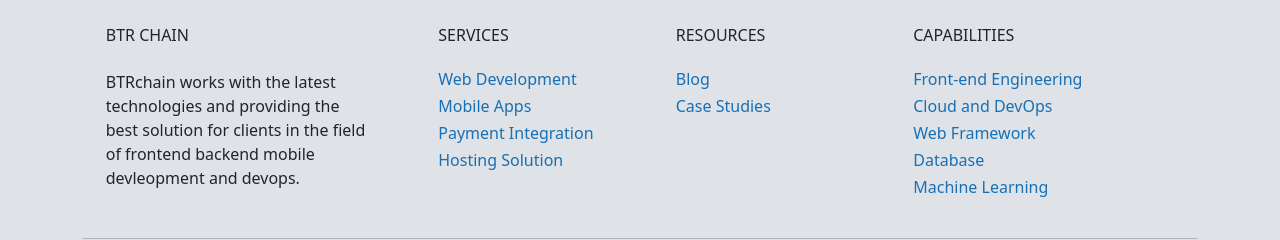
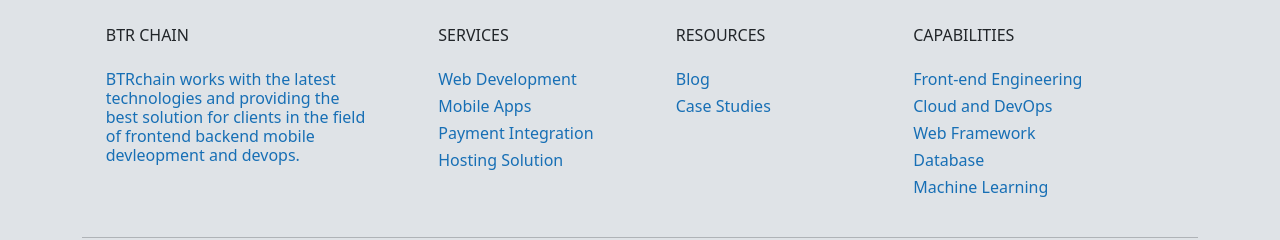
Before and after one commit to btrchain/btrchain, a React (Create React App) app: page / in a window 1280 px wide. Shown: the part 2844-3084 px from the top of the page. Built offline with nearby package versions, Linux system fonts and the light colour scheme; a web font is replaced by a local one.

Commit message:
Update Footer.js

```diff
--- a/src/components/navigation/Footer.js
+++ b/src/components/navigation/Footer.js
@@ -10,7 +10,7 @@ export default function Footer() {
                     <Row className="text-left text-md-left mt-3 pb-3">
                         <Col md="3" lg="3" xl="3" className="mx-auto mt-3">
                             <h6 className="text-uppercase mb-4 font-weight-bold">BTR Chain</h6>
-                            <p className='font-weight-bolder'>
+                            <p className="ext2 h6 " >
                                 BTRchain works with the latest technologies and providing the best solution for clients in the field of frontend backend mobile devleopment and devops.
                             </p>
                         </Col>
@@ -19,7 +19,7 @@ export default function Footer() {
                             <h6 className="text-uppercase mb-4 font-weight-bold">
                                 Services
                             </h6>
-                            <p className="ext2 h6 text-left" > Web Development </p>
+                            <p className="ext2 h6" > Web Development </p>
                             <p className="ext2 h6"> Mobile Apps</p>
                             <p className="ext2 h6" >Payment Integration</p>
                             <p className="ext2 h6" >Hosting Solution</p>
```
